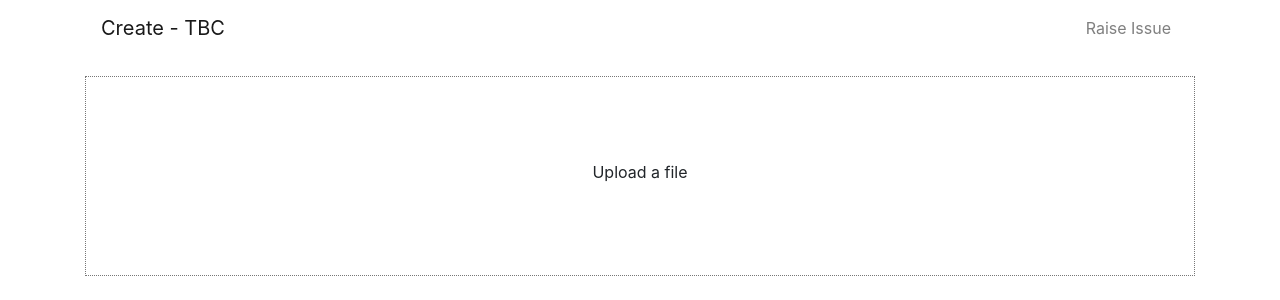
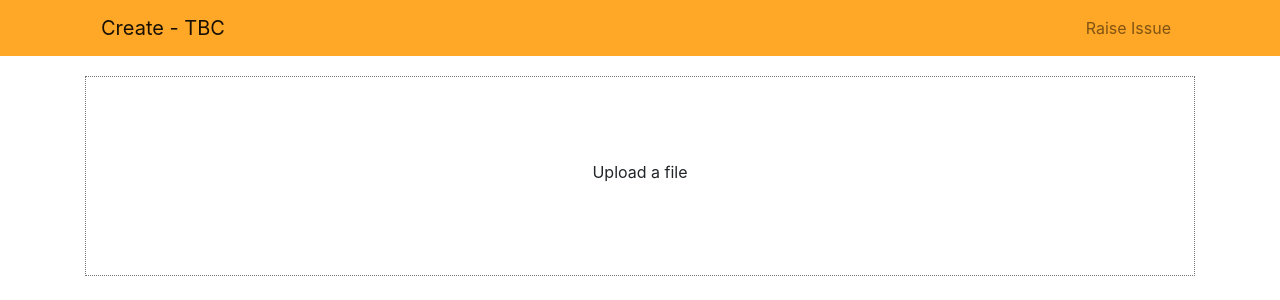
Before and after one commit to 1pete/create-to-be-continued, a React app: page / in a window 1280 px wide. Shown: the top 300 px of the page. Built offline with nearby package versions, Linux system fonts and the light colour scheme.

Commit message:
add manifest.json

```diff
--- a/package.json
+++ b/package.json
@@ -31,6 +31,7 @@
     "babel-preset-env": "~1.5.0",
     "babel-preset-react": "~6.24.0",
     "base64-image-loader": "~1.2.0",
+    "clean-webpack-plugin": "~0.1.0",
     "cross-env": "~5.0.0",
     "css-loader": "~0.28.0",
     "eslint": "~3.19.0",
@@ -39,6 +40,7 @@
     "eslint-plugin-jsx-a11y": "~5.0.0",
     "eslint-plugin-react": "~7.1.0",
     "extract-text-webpack-plugin": "~2.1.0",
+    "favicons-webpack-plugin": "0.0.7",
     "file-loader": "~0.11.0",
     "flow-bin": "~0.48.0",
     "html-webpack-plugin": "~2.28.0",
@@ -46,7 +48,7 @@
     "postcss-loader": "~2.0.0",
     "sass-loader": "~6.0.0",
     "style-loader": "~0.18.0",
-    "webpack": "~3.0.0",
+    "webpack": "~2.6.0",
     "webpack-bundle-analyzer": "~2.8.0",
     "webpack-dashboard": "~0.4.0",
     "webpack-dev-server": "~2.5.0"
--- a/src/components/Nav.js
+++ b/src/components/Nav.js
@@ -1,7 +1,7 @@
 import React from 'react'
 
 const Nav = () => (
-  <div className="bg-faded">
+  <div className="bg-orange">
     <div className="container">
       <nav className="navbar navbar-light">
         <span className="navbar-brand">Create - TBC</span>
--- a/src/index.html
+++ b/src/index.html
@@ -7,6 +7,7 @@
     <meta name="description" content="Create your own &quot;To Be Continued&quot; meme" />
     <meta name="keywords" content="create to be continued, to be continued creator, to be continued generator, jojo, roundabout" />
     <meta name="viewport" content="width=device-width, initial-scale=1.0">
+    <link rel="manifest" href="/icons/manifest.json">
   </head>
   <body>
     <div id="root"></div>
--- a/src/styles/index.scss
+++ b/src/styles/index.scss
@@ -1,6 +1,10 @@
 @import 'variables';
 
 @import '~bootstrap/scss/bootstrap';
+
+.bg-orange {
+  background-color: #FFA726;
+}
 
 .navbar {
   flex-direction: row;
--- a/webpack.config.js
+++ b/webpack.config.js
@@ -2,7 +2,9 @@ const path = require('path')
 const webpack = require('webpack')
 
 const BundleAnalyzerPlugin = require('webpack-bundle-analyzer').BundleAnalyzerPlugin
+const CleanPlugin = require('clean-webpack-plugin')
 const ExtractTextPlugin = require('extract-text-webpack-plugin')
+const FaviconsPlugin = require('favicons-webpack-plugin')
 const HtmlPlugin = require('html-webpack-plugin')
 const OfflinePlugin = require('offline-plugin')
 
@@ -64,7 +66,14 @@ module.exports = (env) => {
     )
   } else {
     config.plugins.push(
+      new CleanPlugin(['dist'], { root }),
       new ExtractTextPlugin('styles.css'),
+      new FaviconsPlugin({
+        logo: path.resolve('src/logo.png'),
+        title: 'Create - To Be Continued',
+        prefix: 'icons/',
+        background: '#F57C00',
+      }),
       new OfflinePlugin({
         ServiceWorker: {
           cacheName: 'tbc',
```
Also changed, not shown: src/logo.png (added).
